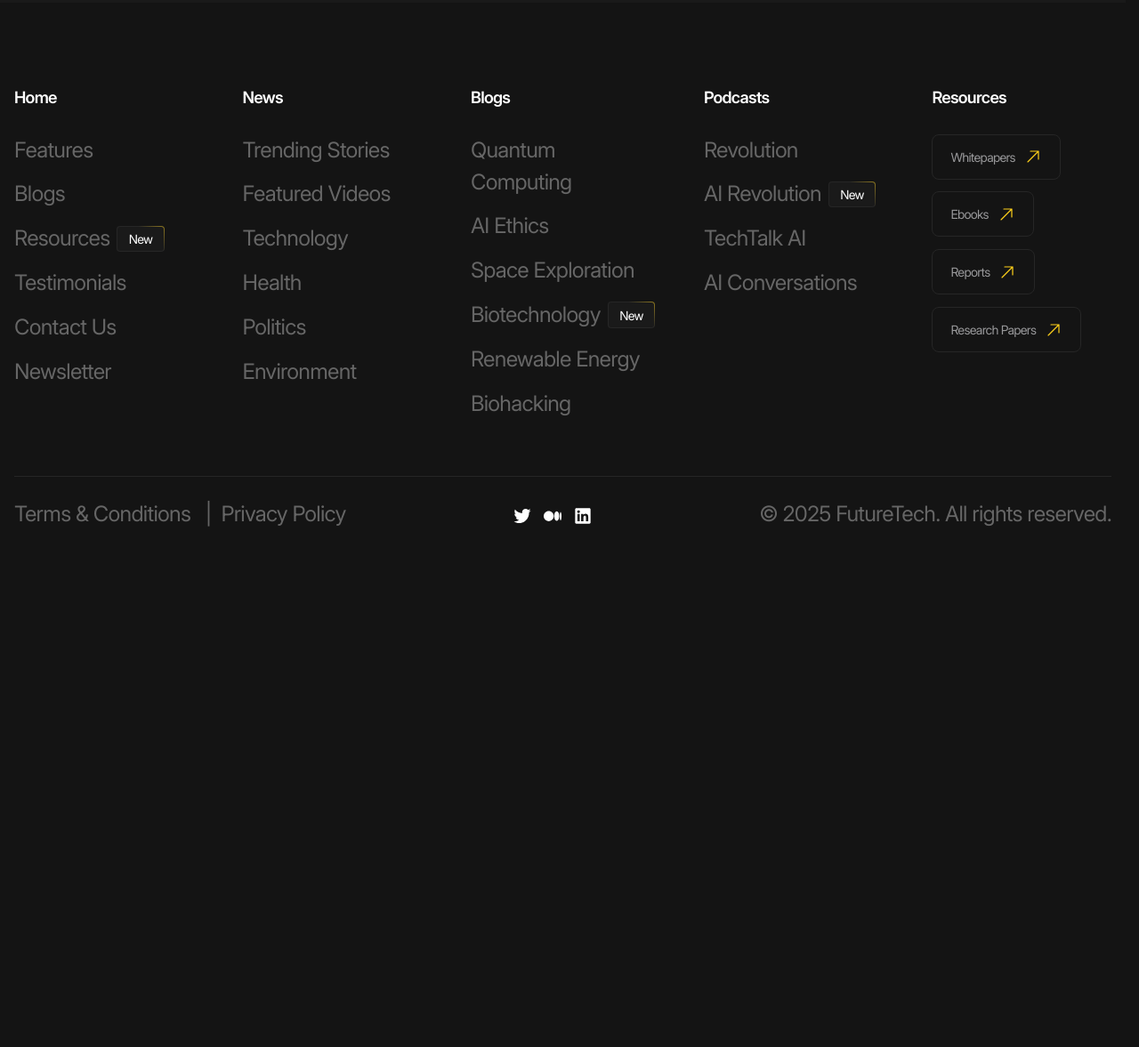
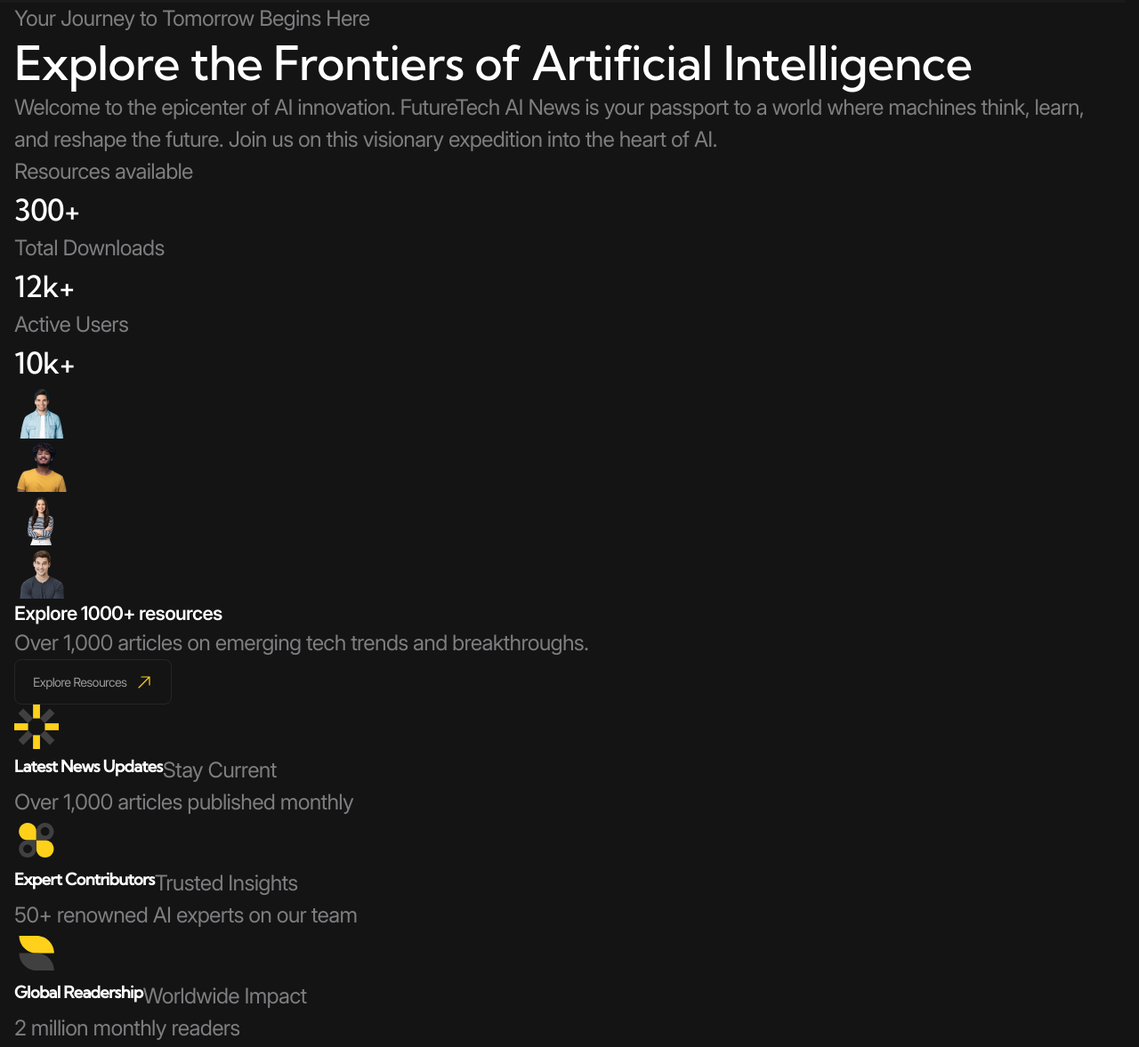
Before and after one commit to annrbk/future-tech, a website with bundled scripts: page index.html in a window 1280 px wide. Shown: the part 180-1357 px from the top of the page at 89% size. Before the commit the page ends 800 px from the top, so only its background shows below. Built offline with nearby package versions, Linux system fonts and the light colour scheme.

Commit message:
feat: add hero section structure

```diff
--- a/index.html
+++ b/index.html
@@ -69,7 +69,150 @@
       </div>
     </header>
 
-    <main></main>
+    <main>
+      <section class="hero" aria-labelledby="hero-title">
+        <div class="hero__main container">
+          <div class="hero__body">
+            <p class="hero__subtitle">Your Journey to Tomorrow Begins Here</p>
+            <h1 class="hero__title" id="hero-title">
+              Explore the Frontiers of Artificial Intelligence
+            </h1>
+            <div class="hero__description">
+              <p>
+                Welcome to the epicenter of AI innovation. FutureTech AI News is
+                your passport to a world where machines think, learn, and
+                reshape the future. Join us on this visionary expedition into
+                the heart of AI.
+              </p>
+            </div>
+          </div>
+          <div class="hero__metrics metrics">
+            <dl class="metrics__list">
+              <div class="metrics__item">
+                <dt class="metrics__key">Resources available</dt>
+                <dd class="metrics__value h3">
+                  300<span class="metrics__sign">+</span>
+                </dd>
+              </div>
+              <div class="metrics__item">
+                <dt class="metrics__key">Total Downloads</dt>
+                <dd class="metrics__value h3">
+                  12k<span class="metrics__sign">+</span>
+                </dd>
+              </div>
+              <div class="metrics__item">
+                <dt class="metrics__key">Active Users</dt>
+                <dd class="metrics__value h3">
+                  10k<span class="metrics__sign">+</span>
+                </dd>
+              </div>
+            </dl>
+          </div>
+          <div class="hero__resourses-preview resourses-preview">
+            <div class="resourses-preview__team team">
+              <img
+                src="./images/team/1.png"
+                alt=""
+                class="team__person"
+                width="60"
+                height="60"
+                loading="lazy"
+              />
+              <img
+                src="./images/team/2.png"
+                alt=""
+                class="team__person"
+                width="60"
+                height="60"
+                loading="lazy"
+              />
+              <img
+                src="./images/team/3.png"
+                alt=""
+                class="team__person"
+                width="60"
+                height="60"
+                loading="lazy"
+              />
+              <img
+                src="./images/team/4.png"
+                alt=""
+                class="team__person"
+                width="60"
+                height="60"
+                loading="lazy"
+              />
+            </div>
+            <div class="resourses-preview__body">
+              <p class="resourses-preview__title h5">Explore 1000+ resources</p>
+              <p class="resourses-preview__subtitle">
+                Over 1,000 articles on emerging tech trends and breakthroughs.
+              </p>
+            </div>
+            <a href="" class="resourses-preview__button button">
+              <span class="icon icon--yellow-arrow">Explore Resources</span>
+            </a>
+          </div>
+        </div>
+        <div class="hero__advantages">
+          <h2 class="visually-hidden">Our advantages</h2>
+          <ul class="hero__advantages-list container">
+            <li class="hero__advantages-item">
+              <div class="adventage-card">
+                <img
+                  src="./images/advantages/icon-1.svg"
+                  alt=""
+                  class="adventage-card__image"
+                  width="50"
+                  height="50"
+                />
+                <a href="" class="advantage-card__link">
+                  <h3 class="advantage-card__title h6">Latest News Updates</h3>
+                  <p class="advantage-card__subtitle">Stay Current</p>
+                </a>
+                <p class="advantage-card__details">
+                  Over 1,000 articles published monthly
+                </p>
+              </div>
+            </li>
+            <li class="hero__advantages-item">
+              <div class="adventage-card">
+                <img
+                  src="./images/advantages/icon-2.svg"
+                  alt=""
+                  class="adventage-card__image"
+                  width="50"
+                  height="50"
+                />
+                <a href="" class="advantage-card__link">
+                  <h3 class="advantage-card__title h6">Expert Contributors</h3>
+                  <p class="advantage-card__subtitle">Trusted Insights</p>
+                </a>
+                <p class="advantage-card__details">
+                  50+ renowned AI experts on our team
+                </p>
+              </div>
+            </li>
+            <li class="hero__advantages-item">
+              <div class="adventage-card">
+                <img
+                  src="./images/advantages/icon-3.svg"
+                  alt=""
+                  class="adventage-card__image"
+                  width="50"
+                  height="50"
+                />
+                <a href="" class="advantage-card__link">
+                  <h3 class="advantage-card__title h6">Global Readership</h3>
+                  <p class="advantage-card__subtitle">Worldwide Impact</p>
+                </a>
+                <p class="advantage-card__details">2 million monthly readers</p>
+              </div>
+            </li>
+          </ul>
+        </div>
+      </section>
+    </main>
 
     <footer class="footer">
       <div class="footer__inner container">
```
Also changed, not shown: images/advantages/icon-1.svg (added), images/advantages/icon-2.svg (added), images/advantages/icon-3.svg (added), images/team/1.png (added), images/team/2.png (added), images/team/3.png (added), images/team/4.png (added).
